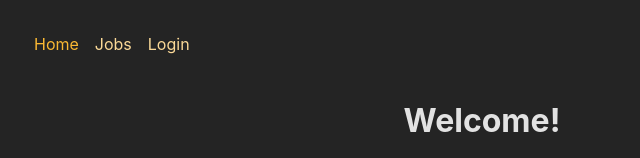
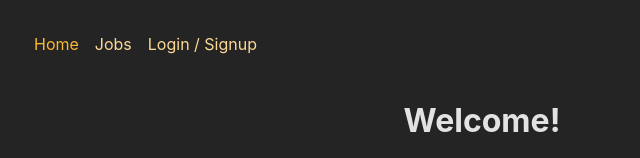
Before and after one commit to oburnett127/job-search-react-fe, a React (Create React App) app: page / in a window 1280 px wide. Shown: the top 158 px of the page, without its empty margins (158-798 px from the left). Built offline with nearby package versions, Linux system fonts and the light colour scheme.

Commit message:
Logout works

```diff
--- a/src/App.jsx
+++ b/src/App.jsx
@@ -11,6 +11,7 @@ import NewJobPage from './pages/NewJob';
 import RootLayout from './pages/Root';
 import DeleteJobPage from './pages/DeleteJob';
 import AuthenticationPage from './pages/Authentication';
+import LogoutPage from './pages/Logout';
 import { UserContext } from './components/UserContext';
 import { QueryClient, QueryClientProvider } from 'react-query';
 
@@ -18,6 +19,7 @@ function App() {
 
     const [email, setEmail] = useState("");
     const [userId, setUserId] = useState(0);
+    const [isLoggedIn, setIsLoggedIn] = useState(false);
 
     const updateEmail = (newEmail) => {
         console.log("Updating email to:", newEmail);
@@ -29,6 +31,7 @@ function App() {
             <Route path="/" element={<RootLayout />}>
                 <Route index element={<HomePage />}></Route>
                 <Route path="/auth" element={<AuthenticationPage />}></Route>
+                <Route path="/logout" element={<LogoutPage />}></Route>
                 <Route path="/jobs" element={<JobsRootLayout />}>
                     <Route index element={<JobsPage />}></Route>
                     <Route path="/jobs/:id" id="job-detail">
@@ -45,7 +48,7 @@ function App() {
 
     return (
         <QueryClientProvider client={new QueryClient()}>
-            <UserContext.Provider value={{ email, setEmail: updateEmail, userId, setUserId }}>
+            <UserContext.Provider value={{ email, setEmail: updateEmail, userId, setUserId, isLoggedIn, setIsLoggedIn }}>
                 <div className={"App"}>
                     <RouterProvider router={router} />
                 </div>
--- a/src/components/AuthForm.jsx
+++ b/src/components/AuthForm.jsx
@@ -6,7 +6,7 @@ import axios from 'axios';
 import { UserContext } from './UserContext';
 
 function AuthForm() {
-    const { setEmail, setUserId } = useContext(UserContext);
+    const { setEmail, setUserId, setIsLoggedIn } = useContext(UserContext);
     const [emailTemp, setEmailTemp] = useState('');
     const [isLogin, setIsLogin] = useState('login');
     const [password, setPassword] = useState('');
@@ -80,11 +80,11 @@ function AuthForm() {
 
         localStorage.setItem('token', token);
         const expiration = new Date();
-        expiration.setHours(expiration.getHours() + 1);
+        expiration.setHours(expiration.getHours() + 2);
         localStorage.setItem('expiration', expiration.toISOString());
 
         setMessage('Log in or sign up was successful');
-
+        setIsLoggedIn(true);
         setEmail(emailTemp);
 
         try {
--- a/src/components/JobApplyForm.jsx
+++ b/src/components/JobApplyForm.jsx
@@ -6,7 +6,7 @@ const JobApplyForm = ({ job }) => {
 
     const navigate = useNavigate();
     const [message, setMessage] = useState('');
-    const { email, userId } = useContext(UserContext);
+    const { userId } = useContext(UserContext);
 
     const handleSubmit = (e) => {
         e.preventDefault();
--- a/src/components/MainNavigation.jsx
+++ b/src/components/MainNavigation.jsx
@@ -1,8 +1,11 @@
-import React from 'react';
+import React, { useContext } from 'react';
 import { NavLink } from 'react-router-dom';
+import { UserContext } from './UserContext';
 import classes from './MainNavigation.module.css';
 
 function MainNavigation() {
+  const { isLoggedIn } = useContext(UserContext);
+
   return (
     <header className={classes.header}>
       <nav>
@@ -28,6 +31,7 @@ function MainNavigation() {
               Jobs
             </NavLink>
           </li>
+          {!isLoggedIn && (
               <li>
                 <NavLink
                   to="/auth"
@@ -35,9 +39,24 @@ function MainNavigation() {
                     isActive ? classes.active : undefined
                   }
                 >
-              Login
+                  Login / Signup
                 </NavLink>
               </li>
+            )
+          }
+          {isLoggedIn && (
+              <li>
+                <NavLink
+                  to="/logout"
+                  className={({ isActive }) =>
+                    isActive ? classes.active : undefined
+                  }
+                >
+                  Logout
+                </NavLink>
+              </li>
+            )
+          }
         </ul>
       </nav>
     </header>
--- a/src/pages/Jobs.jsx
+++ b/src/pages/Jobs.jsx
@@ -1,16 +1,20 @@
-import React, { useState } from 'react';
+import React, { useContext } from 'react';
 import JobsList from '../components/JobsList';
 import { useQuery } from 'react-query';
 import axios from "axios";
 import { checkAuthLoader } from '../util/auth';
+import { UserContext } from '../components/UserContext';
 
 function JobsPage() {
+  const { isLoggedIn } = useContext(UserContext);
+
+  //const [page, setPage] = useState(1);
+  //const { data: jobsData, isLoading: isLoadingJobs } = useQuery(['jobs', page],
+
   const token = checkAuthLoader();
 
   console.log("jwt string: " + token);
 
-  //const [page, setPage] = useState(1);
-  //const { data: jobsData, isLoading: isLoadingJobs } = useQuery(['jobs', page],
   const { data: jobsData, isLoading: isLoadingJobs } = useQuery('jobs',
       () => { return axios.get("http://localhost:8080/job/list", {
         headers: {
@@ -22,11 +26,12 @@ function JobsPage() {
 
   const jobs = isLoadingJobs ? [] : jobsData;
 
-  console.log(jobs);
+  //console.log(jobs);
 
   return (
       <>
-        {isLoadingJobs && <p>Loading...</p>}
+        {!isLoggedIn && <p style={{textAlign:'center'}}>You must login before you can view the available job opportunities</p>}
+        {isLoggedIn && isLoadingJobs && <p>Loading...</p>}
 
         {!isLoadingJobs && (
           <>
--- /dev/null
+++ b/src/pages/Logout.jsx
@@ -0,0 +1,15 @@
+import React, { useContext } from 'react';
+import { UserContext } from '../components/UserContext';
+
+function LogoutPage() {
+  const { setIsLoggedIn } = useContext(UserContext);
+
+  localStorage.removeItem('token');
+  setIsLoggedIn(false);
+
+  return (
+    <p style={{ textAlign: 'center'}}>You have successfully logged out</p>
+  )
+}
+
+export default LogoutPage;
```
Lines whose indentation alone changed are shown as unchanged.
